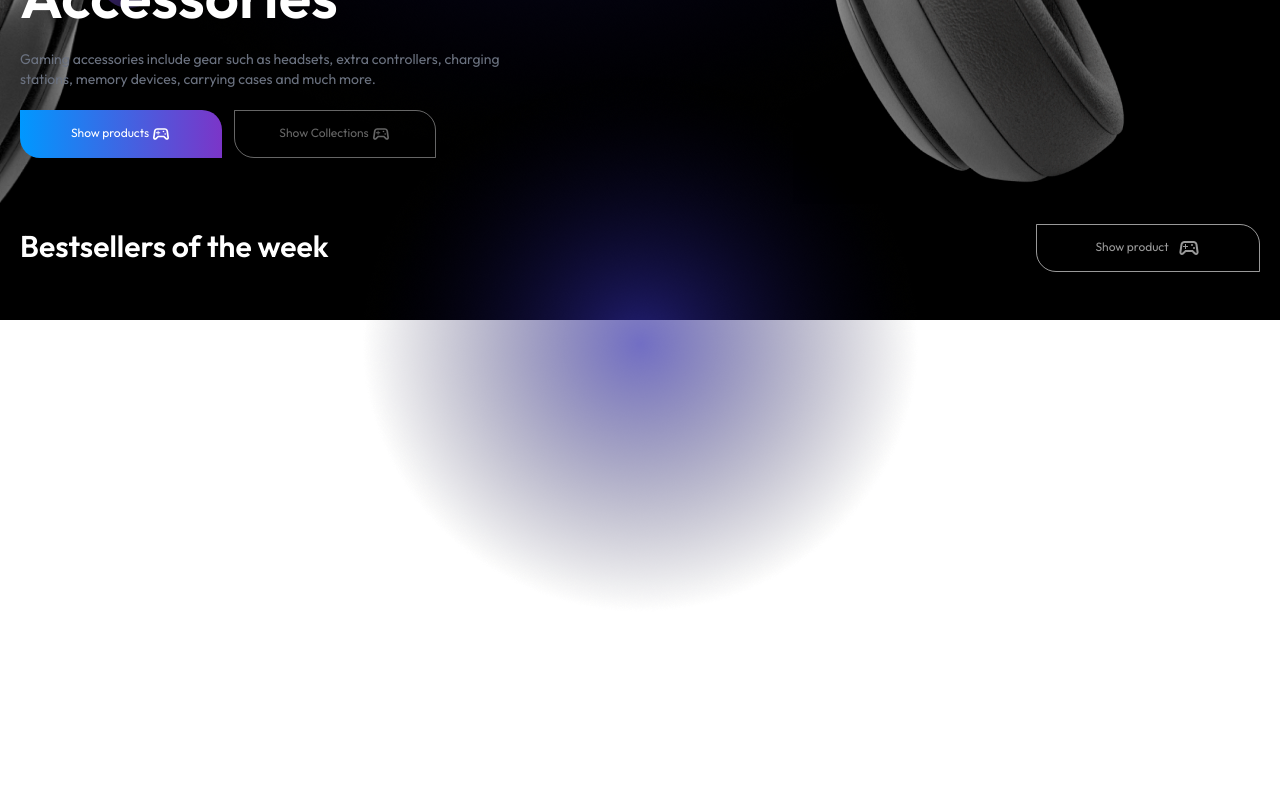
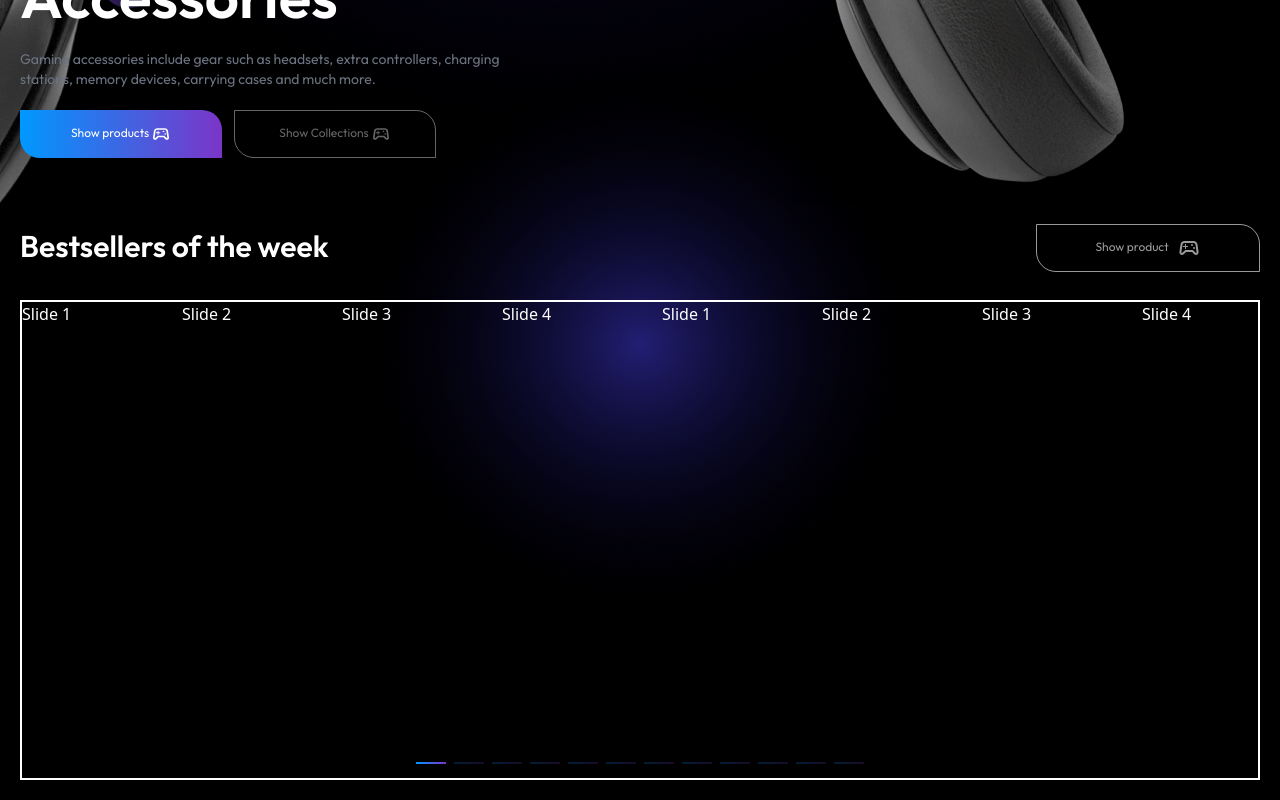
Before and after one commit to Meiti-021/gaming-e-commerce, a React (Vite) app: page / in a window 1280 px wide. Shown: the part 372-1172 px from the top of the page. Before the commit the page ends 985 px from the top, so only its background shows below. Built offline with nearby package versions, Linux system fonts and the light colour scheme.

Commit message:
create best seller swiper placeholder

```diff
--- a/src/App.css
+++ b/src/App.css
@@ -39,6 +39,12 @@
 .search-bar {
   border-radius: 0 20px 0 20px;
 }
+.swiper-pagination-bullet {
+  width: 30px !important;
+  height: 2px !important;
+  background: linear-gradient(to right, #0098ff, #7b35c8) !important;
+  border-radius: 0 !important;
+}
 
 @font-face {
   font-family: Outfit;
--- a/src/components/HomeBestSellers.jsx
+++ b/src/components/HomeBestSellers.jsx
@@ -1,5 +1,11 @@
 import circle6 from "../assets/images/design-circle-3.png";
 import SectionHeader from "../components/SectionHeader";
+import { Swiper, SwiperSlide } from "swiper/react";
+import "swiper/css";
+import "swiper/css/pagination";
+
+import { Pagination } from "swiper";
+
 const HomeBestSellers = () => {
   return (
     <div className="relative bg-black w-full h-auto mt-[27rem] xs:mt-[31rem] md:mt-[35rem] lg:mt-[36rem]">
@@ -8,8 +14,34 @@ const HomeBestSellers = () => {
         alt=""
         className="absolute -top-32 z-0 right-0 left-0 mx-auto"
       />
-      <div className="flex-col relative p-5 max-w-7xl w-full mx-auto z-50">
+      <div className="flex-col relative p-5 max-w-7xl w-full mx-auto z-40">
         <SectionHeader title="Bestsellers of the week" address="" />
+        <div className="">
+          <Swiper
+            slidesPerView={"auto"}
+            pagination={{
+              clickable: true,
+
+              type: "bullets",
+            }}
+            loop={true}
+            modules={[Pagination]}
+            className="mySwiper border-2 border-white h-[30rem] text-white"
+          >
+            <SwiperSlide className="w-40">Slide 1</SwiperSlide>
+            <SwiperSlide className="w-40">Slide 2</SwiperSlide>
+            <SwiperSlide className="w-40">Slide 3</SwiperSlide>
+            <SwiperSlide className="w-40">Slide 4</SwiperSlide>
+            <SwiperSlide className="w-40">Slide 1</SwiperSlide>
+            <SwiperSlide className="w-40">Slide 2</SwiperSlide>
+            <SwiperSlide className="w-40">Slide 3</SwiperSlide>
+            <SwiperSlide className="w-40">Slide 4</SwiperSlide>
+            <SwiperSlide className="w-40">Slide 1</SwiperSlide>
+            <SwiperSlide className="w-40">Slide 2</SwiperSlide>
+            <SwiperSlide className="w-40">Slide 3</SwiperSlide>
+            <SwiperSlide className="w-40">Slide 4</SwiperSlide>
+          </Swiper>
+        </div>
       </div>
     </div>
   );
```
